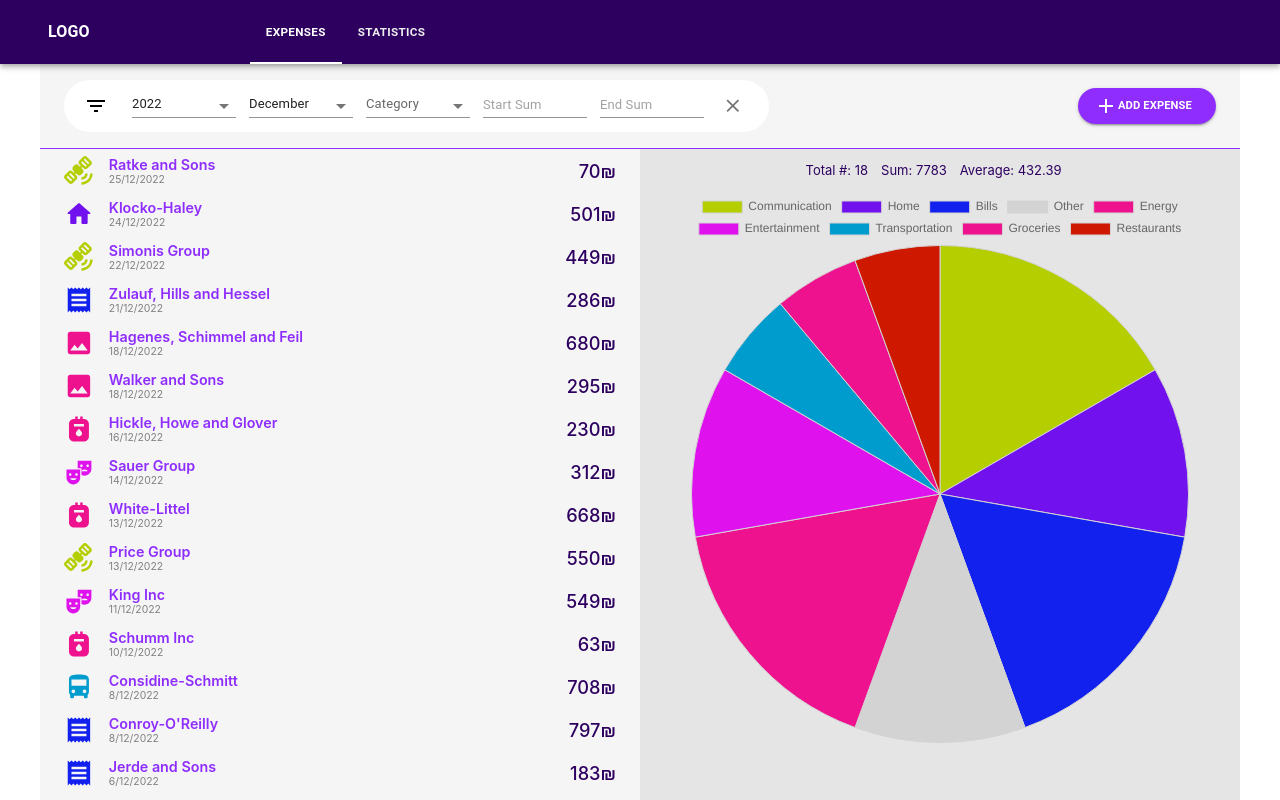
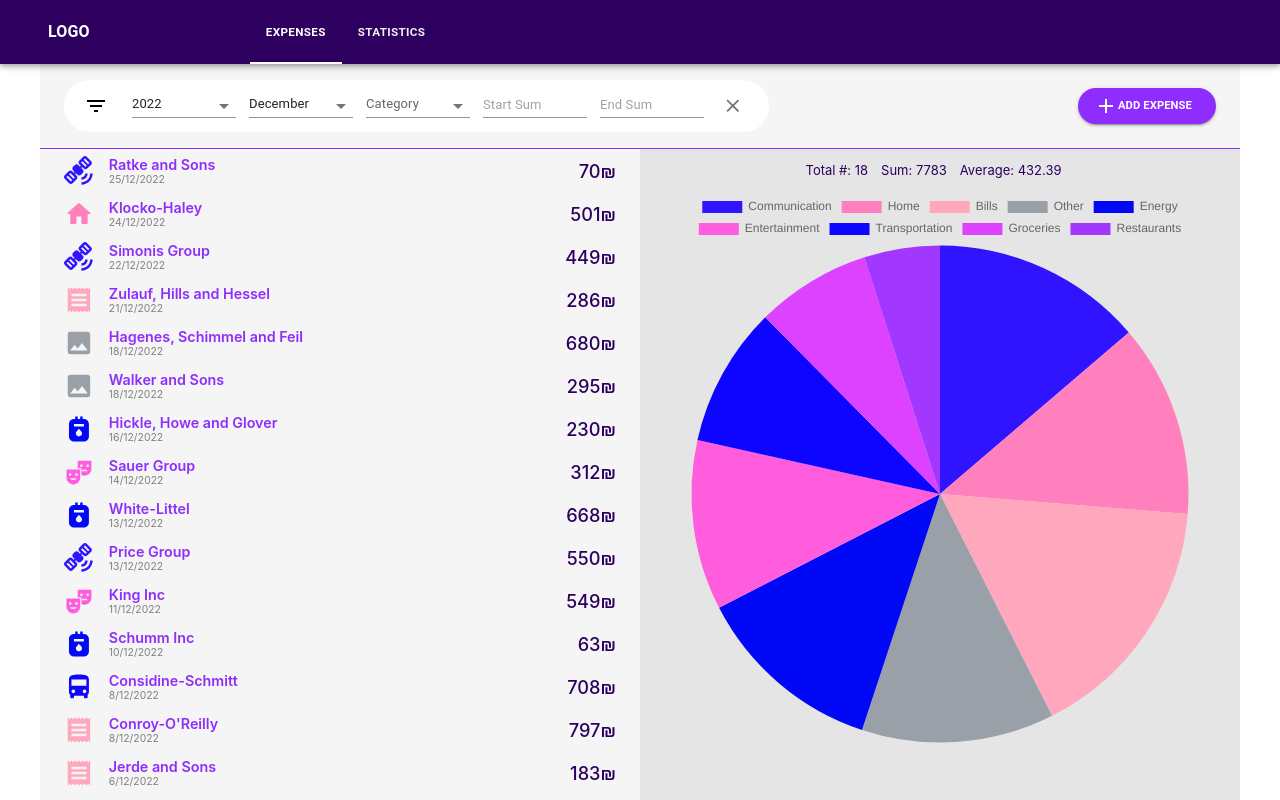
Before and after one commit to netanlb/Expanse-Report-App-React, a React (Create React App) app: page /expenses in a window 1280 px wide. Built offline with nearby package versions, Linux system fonts and the light colour scheme.

Commit message:
color pallete

```diff
--- a/src/charts/pieChart.jsx
+++ b/src/charts/pieChart.jsx
@@ -5,15 +5,13 @@ import { colorPalette } from "../utils/colorPalette";
 ChartJS.register(ArcElement, Tooltip, Legend);
 
 export function PieChart({ expenseList }) {
-  console.log(expenseList);
-
   const createData = () => {
     if (!expenseList) return;
     const data = {
       labels: [],
       datasets: [
         {
-          label: "# of Expenses",
+          label: "Sum of Expenses",
           data: [],
           backgroundColor: [],
           borderColor: [],
@@ -28,12 +26,12 @@ export function PieChart({ expenseList }) {
 
       if (categoryExists) {
         const index = data.labels.indexOf(category);
-        data.datasets[0].data[index]++;
+        data.datasets[0].data[index] += item.sum;
       } else {
         data.labels.push(category);
-        data.datasets[0].data.push(1);
+        data.datasets[0].data.push(item.sum);
         data.datasets[0].backgroundColor.push(colorPalette[category]);
-        data.datasets[0].borderColor.push("#D3D3D3");
+        data.datasets[0].borderColor.push("transparent");
       }
     });
 
--- a/src/pages/expanses/components/expenses-list/expenses-list.jsx
+++ b/src/pages/expanses/components/expenses-list/expenses-list.jsx
@@ -12,61 +12,106 @@ import GasMeterIcon from "@mui/icons-material/GasMeter";
 import SatelliteAltIcon from "@mui/icons-material/SatelliteAlt";
 import ImageIcon from "@mui/icons-material/Image";
 import { customScroll } from "../../expanses.styled";
+import { colorPalette } from "../../../../utils/colorPalette";
 
 export const icons = {
   Bills: (
     <ReceiptIcon
-      sx={{ color: "#1221EE", marginRight: ".5em", fontSize: "2.3em" }}
+      sx={{
+        color: colorPalette["Bills"],
+        marginRight: ".5em",
+        fontSize: "2.3em",
+      }}
     ></ReceiptIcon>
   ),
   Home: (
     <HomeRoundedIcon
-      sx={{ color: "#7112EE", marginRight: ".5em", fontSize: "2.3em" }}
+      sx={{
+        color: colorPalette["Home"],
+        marginRight: ".5em",
+        fontSize: "2.3em",
+      }}
     ></HomeRoundedIcon>
   ),
   Entertainment: (
     <TheaterComedyIcon
-      sx={{ color: "#DF12EE", marginRight: ".5em", fontSize: "2.3em" }}
+      sx={{
+        color: colorPalette["Entertainment"],
+        marginRight: ".5em",
+        fontSize: "2.3em",
+      }}
     ></TheaterComedyIcon>
   ),
   Groceries: (
     <LocalGroceryStoreIcon
-      sx={{ color: "#EE128F", marginRight: ".5em", fontSize: "2.3em" }}
+      sx={{
+        color: colorPalette["Groceries"],
+        marginRight: ".5em",
+        fontSize: "2.3em",
+      }}
     ></LocalGroceryStoreIcon>
   ),
   Restaurants: (
     <RestaurantRoundedIcon
-      sx={{ color: "#CE1900", marginRight: ".5em", fontSize: "2.3em" }}
+      sx={{
+        color: colorPalette["Restaurants"],
+        marginRight: ".5em",
+        fontSize: "2.3em",
+      }}
     ></RestaurantRoundedIcon>
   ),
   Food: (
     <FastfoodRoundedIcon
-      sx={{ color: "#CE1900", marginRight: ".5em", fontSize: "2.3em" }}
+      sx={{
+        color: colorPalette["Food"],
+        marginRight: ".5em",
+        fontSize: "2.3em",
+      }}
     ></FastfoodRoundedIcon>
   ),
   Insurence: (
     <SafetyCheckIcon
-      sx={{ color: "#CE8000", marginRight: ".5em", fontSize: "2.3em" }}
+      sx={{
+        color: colorPalette["Insurence"],
+        marginRight: ".5em",
+        fontSize: "2.3em",
+      }}
     ></SafetyCheckIcon>
   ),
   Communication: (
     <SatelliteAltIcon
-      sx={{ color: "#B5CE00", marginRight: ".5em", fontSize: "2.3em" }}
+      sx={{
+        color: colorPalette["Communication"],
+        marginRight: ".5em",
+        fontSize: "2.3em",
+      }}
     ></SatelliteAltIcon>
   ),
   Transportation: (
     <DirectionsBusIcon
-      sx={{ color: "#009CCE", marginRight: ".5em", fontSize: "2.3em" }}
+      sx={{
+        color: colorPalette["Transportation"],
+        marginRight: ".5em",
+        fontSize: "2.3em",
+      }}
     ></DirectionsBusIcon>
   ),
   Energy: (
     <GasMeterIcon
-      sx={{ color: "#EE128F", marginRight: ".5em", fontSize: "2.3em" }}
+      sx={{
+        color: colorPalette["Energy"],
+        marginRight: ".5em",
+        fontSize: "2.3em",
+      }}
     ></GasMeterIcon>
   ),
   Other: (
     <ImageIcon
-      sx={{ color: "#EE128F", marginRight: ".5em", fontSize: "2.3em" }}
+      sx={{
+        color: colorPalette["Other"],
+        marginRight: ".5em",
+        fontSize: "2.3em",
+      }}
     ></ImageIcon>
   ),
 };
--- a/src/utils/colorPalette.js
+++ b/src/utils/colorPalette.js
@@ -1,13 +1,13 @@
 export const colorPalette = {
-  Bills: "#1221EE",
-  Home: "#7112EE",
-  Entertainment: "#DF12EE",
-  Groceries: "#EE128F",
-  Restaurants: "#CE1900",
-  Food: "#CE1900",
-  Insurence: "#CE8000",
-  Communication: "#B5CE00",
-  Transportation: "#009CCE",
-  Energy: "#EE128F",
-  Other: "#D3D3D3",
+  Bills: "#FFA8BDff",
+  Home: "#ff80bdff",
+  Entertainment: "#ff5cdeff",
+  Groceries: "#dc42ffff",
+  Restaurants: "#a238ffff",
+  Food: "#7429ffff",
+  Insurence: "#4f1fffff",
+  Communication: "#3014ffff",
+  Transportation: "#0d05ffff",
+  Energy: "#0008f5ff",
+  Other: "#9AA0A8",
 };
```
